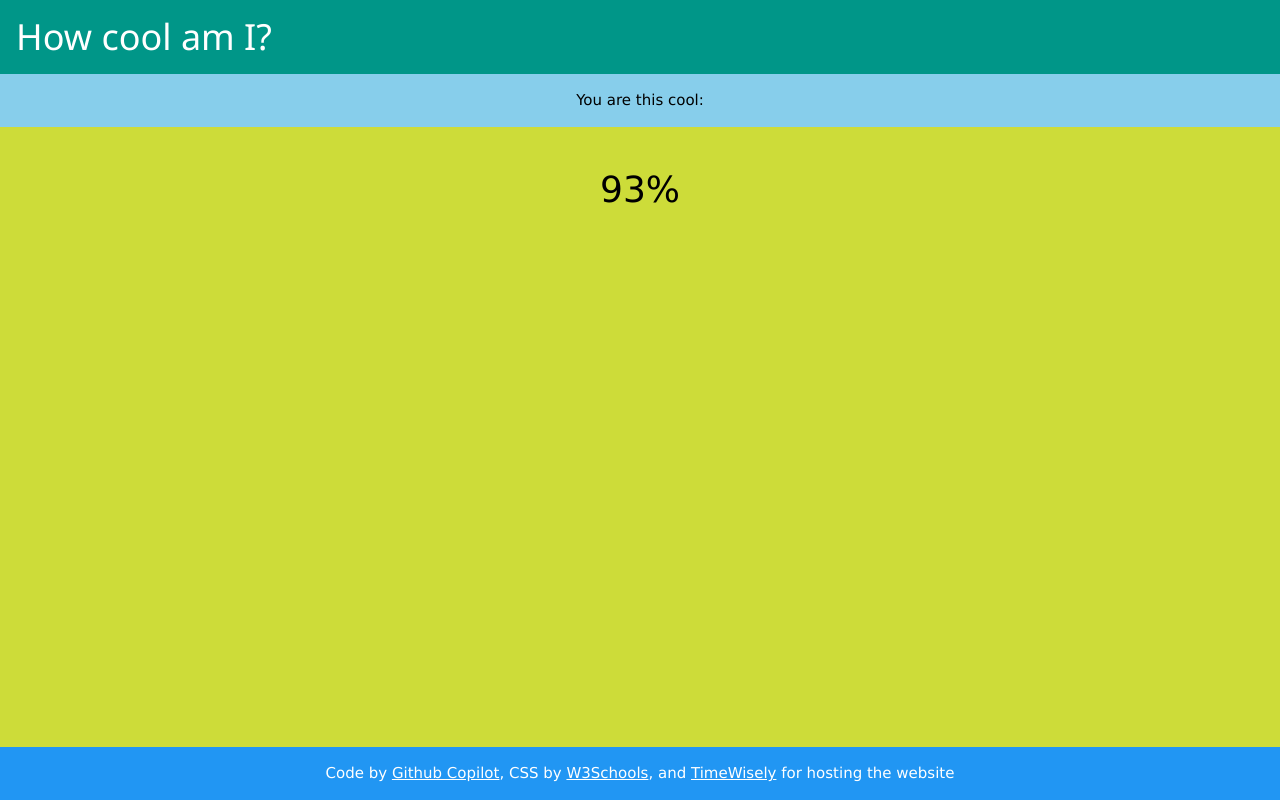
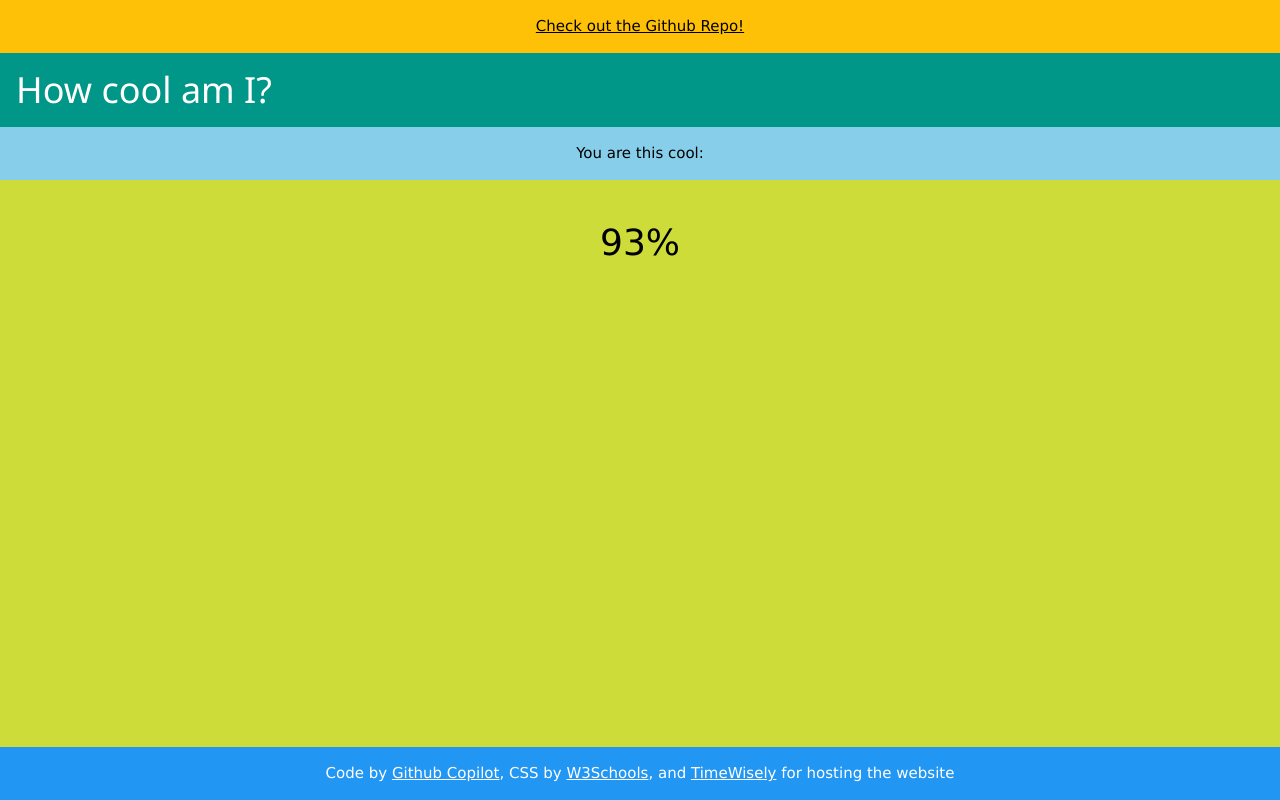
Before and after one commit to Lexian-droid/how-cool-am-i-by-github-copilot, a plain HTML site: page index.html in a window 1280 px wide. Drawn offline with nearby package versions, Linux system fonts and the light colour scheme.

Commit message:
Added credit

```diff
--- a/index.html
+++ b/index.html
@@ -5,10 +5,13 @@
     <meta http-equiv="X-UA-Compatible" content="IE=edge">
     <meta name="viewport" content="width=device-width, initial-scale=1.0">
     <link rel="stylesheet" href="https://www.w3schools.com/w3css/4/w3.css">
-    <title>How Cool Am I? - Generated with Github Copilot</title>
+    <title>How Cool Am I - Generated with Github Copilot</title>
     <link rel="icon" href="https://github.com/fluidicon.png" type="image/x-icon">
 </head>
 <body class="w3-red">
+    <div class="w3-container w3-amber w3-center">
+        <p><a href="https://github.com/Lexian-droid/how-cool-am-i-by-github-copilot">Check out the Github Repo!</a></p>
+    </div>
     <div class="w3-container w3-teal">
         <h1>How cool am I?</h1>
     </div>
```
